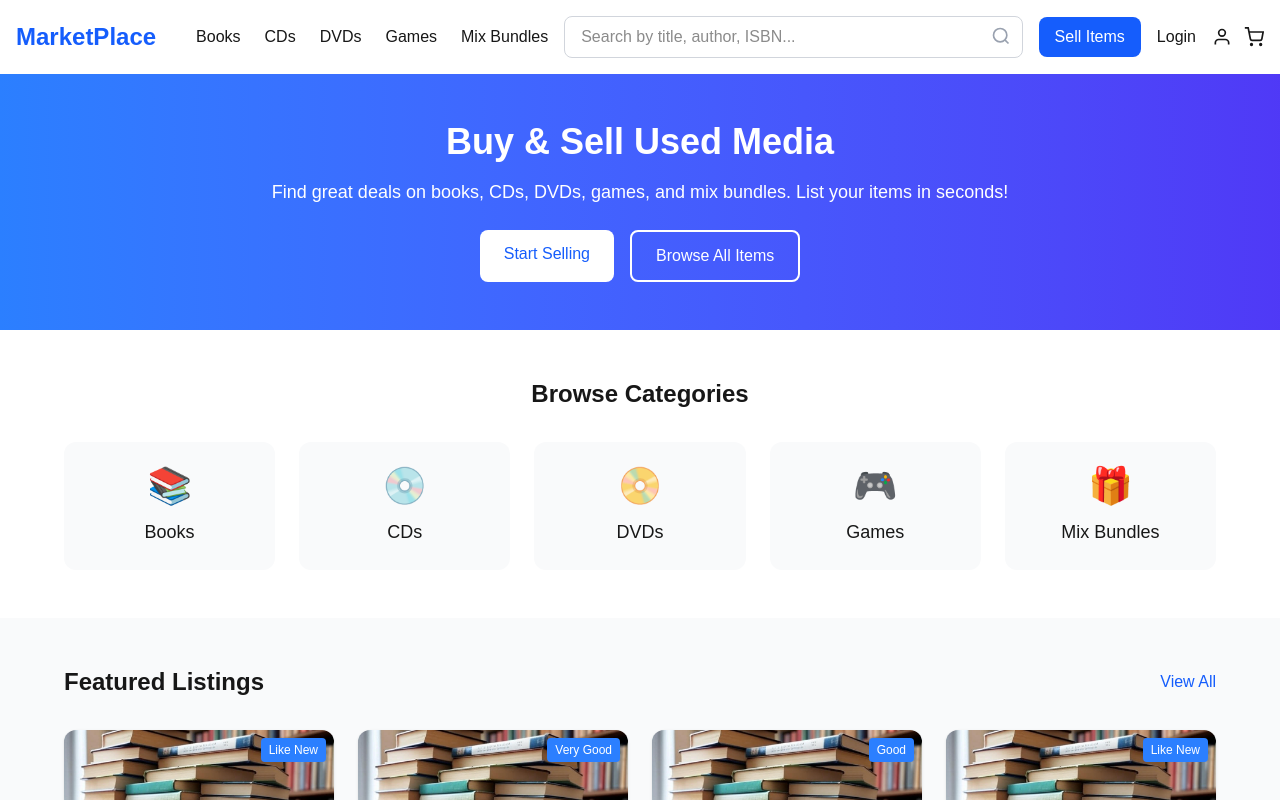
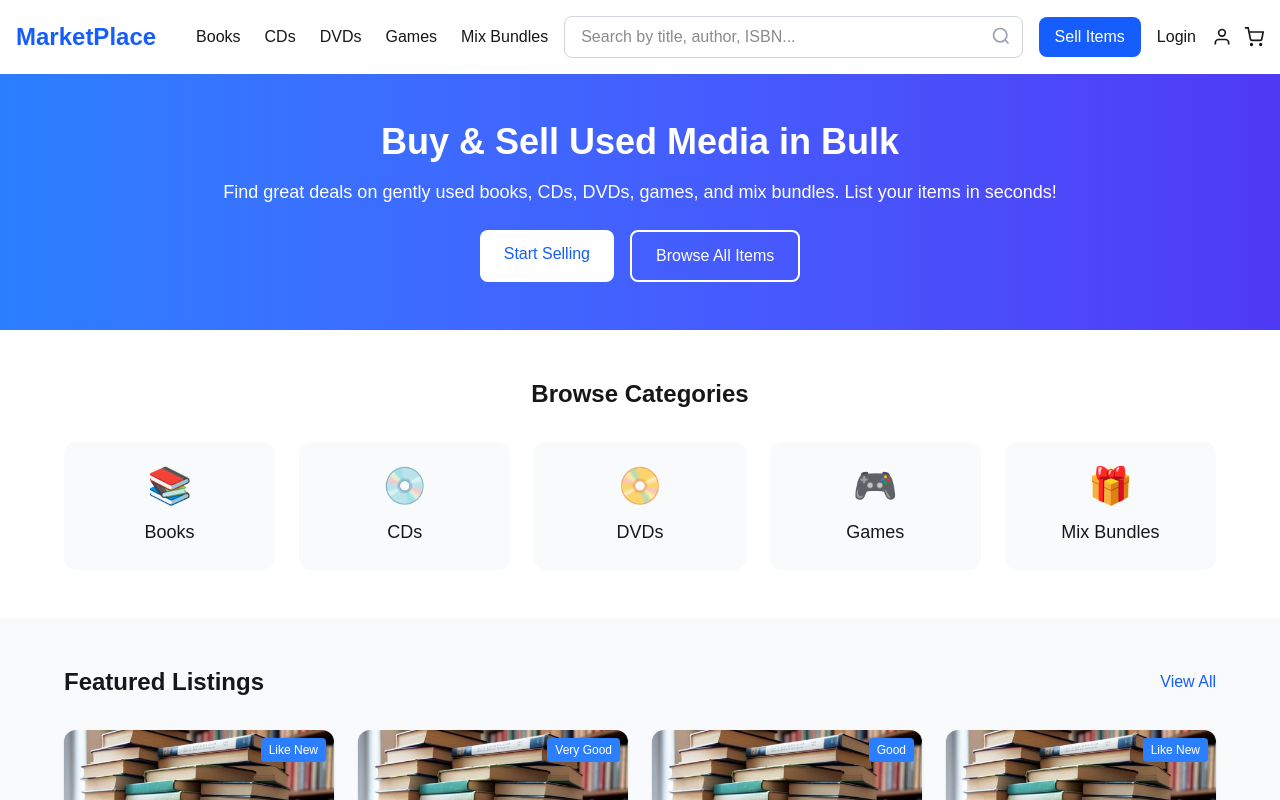
Before and after one commit to teskapnj/new-book-marketplace, a Next.js app: page / in a window 1280 px wide. Shown: the top 800 px of the page. Built offline with nearby package versions, Linux system fonts and the light colour scheme.

Commit message:
bazi yazi degisiklikleri yapildi

```diff
--- a/app/page.tsx
+++ b/app/page.tsx
@@ -64,7 +64,7 @@ export default function HomePage() {
     {
       id: "1",
       title: "The Great Gatsby",
-      price: 4.99,
+      price: 88,
       image: "/book-listing-cover.png",
       condition: "Like New",
       seller: "BookLover123"
@@ -309,8 +309,8 @@ export default function HomePage() {
       {/* HERO SECTION */}
       <section className="bg-gradient-to-r from-blue-500 to-indigo-600 text-white py-12 px-4">
         <div className="max-w-4xl mx-auto text-center">
-          <h1 className="text-3xl md:text-4xl font-bold mb-4">Buy & Sell Used Media</h1>
-          <p className="text-lg mb-6">Find great deals on books, CDs, DVDs, games, and mix bundles. List your items in seconds!</p>
+          <h1 className="text-3xl md:text-4xl font-bold mb-4">Buy & Sell Used Media in Bulk</h1>
+          <p className="text-lg mb-6">Find great deals on gently used books, CDs, DVDs, games, and mix bundles. List your items in seconds!</p>
           <div className="flex flex-col sm:flex-row justify-center gap-4">
             <Link href="/sell" className="bg-white text-blue-600 px-6 py-3 rounded-lg font-medium hover:bg-gray-100 transition">
               Start Selling
```
